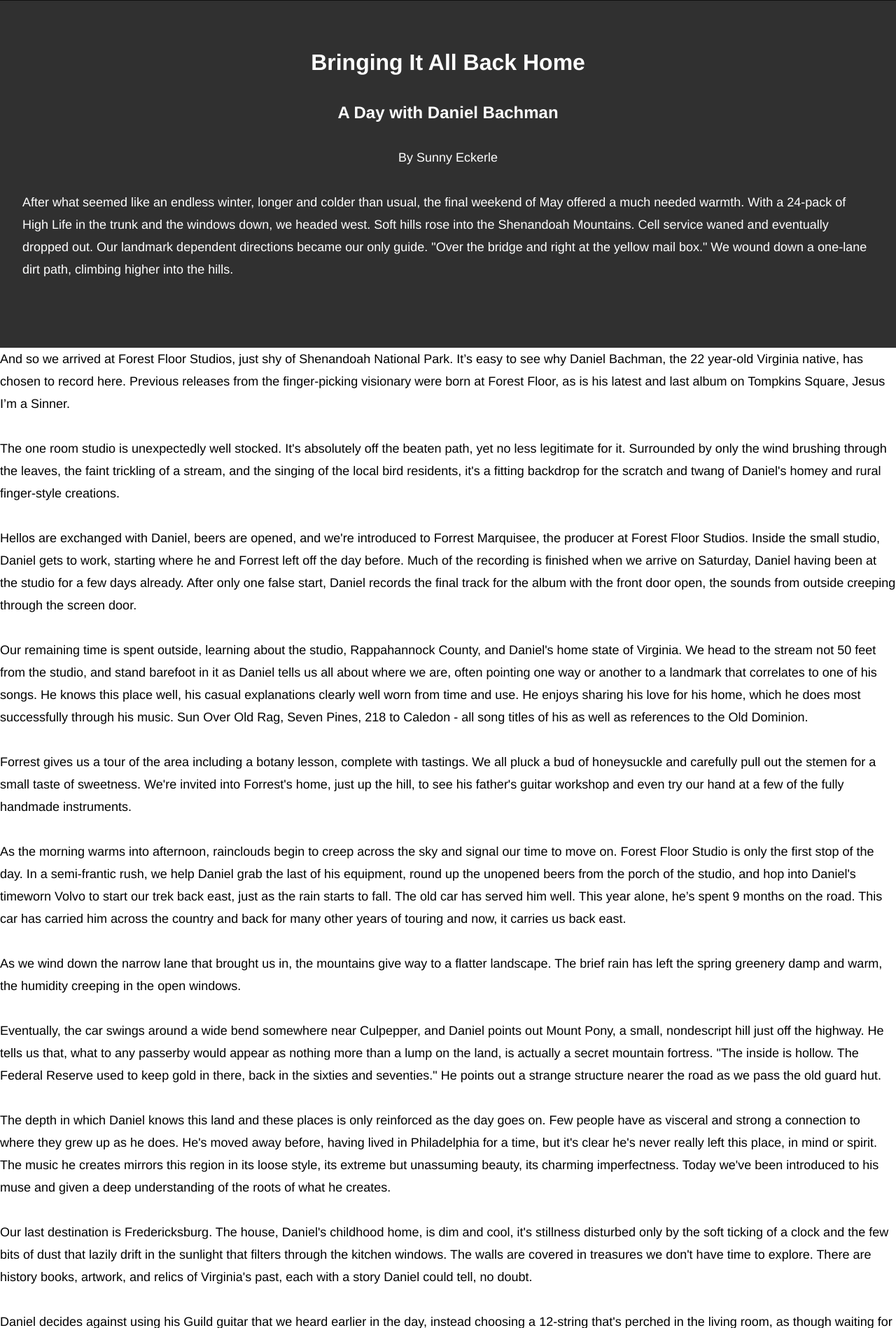
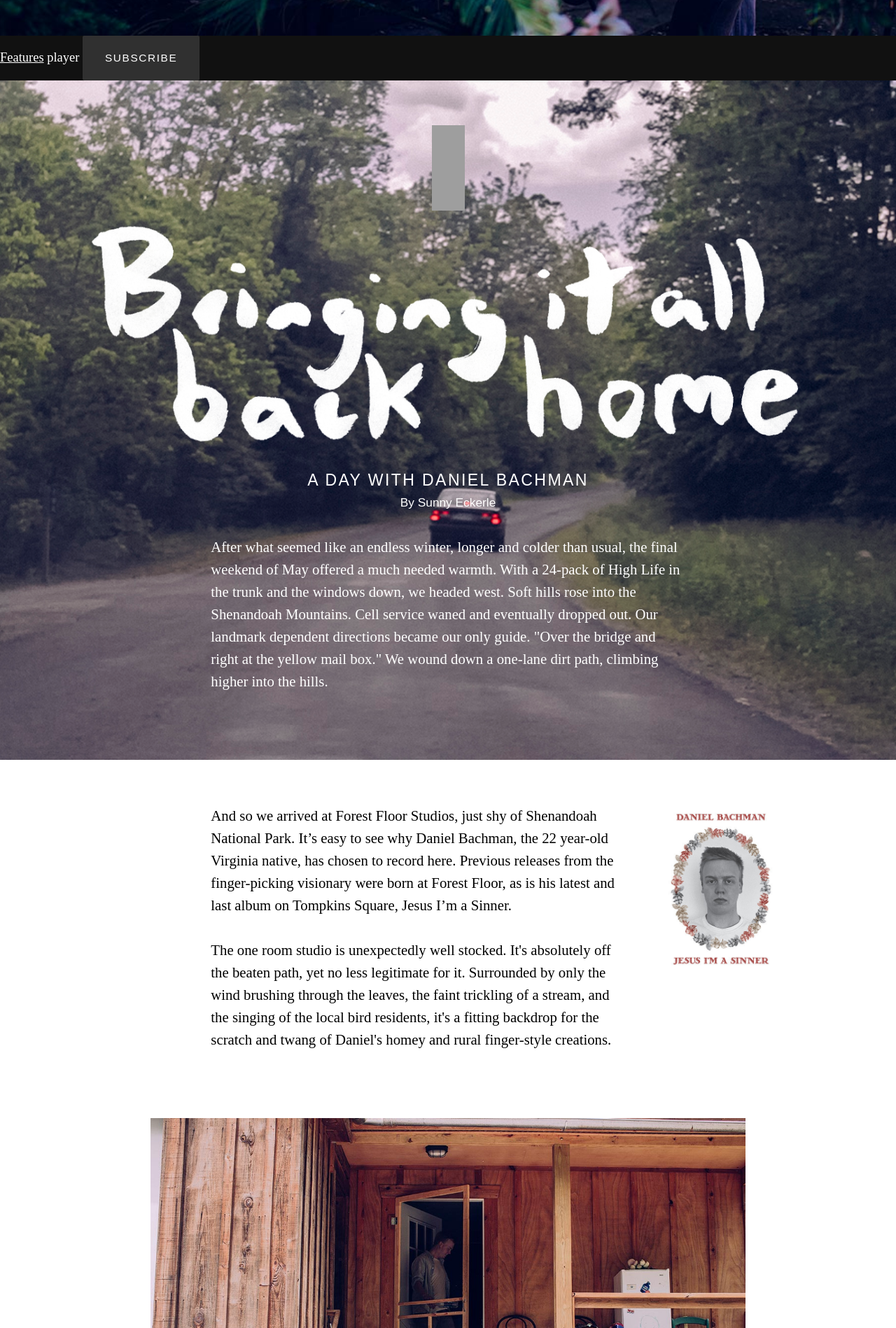
Before and after one commit to chrismuccioli/singles-club-v1, a PHP site: page / in a window 1280 px wide. Shown: the part 941-2839 px from the top of the page at 70% size. Run offline with PHP 8.4, Linux system fonts and the light colour scheme; some libraries are stand-ins or nearby versions; grey boxes are pictures that could not be loaded.

Commit message:
New images and grid layouts

```diff
--- a/css/_basscss.scss
+++ b/css/_basscss.scss
@@ -57,9 +57,30 @@ Grey: #
 // Typography
 
 body {
-  font-family: 'Helvetica Neue', Helvetica, sans-serif;
+  font-family: 'Reader Regular', serif;
+  font-size-adjust:0.53;
+  font-weight: normal;
+  font-style: normal;
   font-weight: 400;
   line-height: 2rem;
+}
+.apercu {
+  font-family: 'Apercu Regular', sans-serif;
+  font-size-adjust: 0.508;
+  font-weight: normal;
+  font-style: normal;
+}
+.apercu-medium {
+  font-family: 'Apercu Medium', Calibri, sans-serif;
+  font-size-adjust: 0.508;
+  font-weight: 600;
+  font-style: normal;
+}
+.apercu-bold {
+  font-family: 'Apercu Bold', Calibri, sans-serif;
+  font-size-adjust: 0.508;
+  font-weight: bold;
+  font-style: normal;
 }
 
 h1, .h1, h2, .h2, h3, h4, h5, h6, p, dl, ol, ul {
--- a/css/_progress.scss
+++ b/css/_progress.scss
@@ -17,6 +17,7 @@
   top: .75rem;
   bottom: .75rem;
   left: 0;
+  border-radius: .25rem;
 }
 .progress-background {
   right: 0;
--- a/css/_theme.scss
+++ b/css/_theme.scss
@@ -14,6 +14,10 @@ $green: #79f6b9;
 .bg-grey  { background-color: $grey; }
 .bg-green { background-color: $green; }
 
+.bg-cover { background-size: cover; }
+.bg-contain { background-size: contain; }
+.bg-center { background-position: center center; }
+
 .button-grey {
   color: #fff;
   background-color: $grey;
--- a/css/style.css
+++ b/css/style.css
@@ -54,9 +54,30 @@ Black: #111111
 Grey: #
 */
 body {
-  font-family: 'Helvetica Neue', Helvetica, sans-serif;
+  font-family: 'Reader Regular', serif;
+  font-size-adjust: 0.53;
+  font-weight: normal;
+  font-style: normal;
   font-weight: 400;
   line-height: 2rem; }
+
+.apercu {
+  font-family: 'Apercu Regular', sans-serif;
+  font-size-adjust: 0.508;
+  font-weight: normal;
+  font-style: normal; }
+
+.apercu-medium {
+  font-family: 'Apercu Medium', Calibri, sans-serif;
+  font-size-adjust: 0.508;
+  font-weight: 600;
+  font-style: normal; }
+
+.apercu-bold {
+  font-family: 'Apercu Bold', Calibri, sans-serif;
+  font-size-adjust: 0.508;
+  font-weight: bold;
+  font-style: normal; }
 
 h1, .h1, h2, .h2, h3, h4, h5, h6, p, dl, ol, ul {
   margin-bottom: 2rem; }
@@ -384,6 +478,15 @@ h5, h6, dl, ol, ul, p, .p {
 .bg-green {
   background-color: #79f6b9; }
 
+.bg-cover {
+  background-size: cover; }
+
+.bg-contain {
+  background-size: contain; }
+
+.bg-center {
+  background-position: center center; }
+
 .button-grey {
   color: #fff;
   background-color: #303030; }
--- a/css/style.scss
+++ b/css/style.scss
@@ -1,6 +1,7 @@
 // Singles Club Styles
 
 @import "basscss";
+@import "widths";
 @import "grid";
 @import "buttons";
 @import "progress";
--- a/index.html
+++ b/index.html
@@ -8,46 +8,119 @@
   <meta name="viewport" content="width=device-width, initial-scale=1">
   <link rel="icon" href="favicon.png" />
   <link rel="stylesheet" href="css/style.css" />
+  <script type="text/javascript">
+    WebFontConfig = { fontdeck: { id: '39874' } };
+    (function() {
+      var wf = document.createElement('script');
+      wf.src = ('https:' == document.location.protocol ? 'https' : 'http') +
+      '://ajax.googleapis.com/ajax/libs/webfont/1/webfont.js';
+      wf.type = 'text/javascript';
+      wf.async = 'true';
+      var s = document.getElementsByTagName('script')[0];
+      s.parentNode.insertBefore(wf, s);
+    })();
+  </script>
 </head>
+
 <body class="responsive" ng-app="plangular">
 
   <nav>
     nav here
   </nav>
 
-  <header class="center px2 py4 white bg-black">
-    <img src="images/danielbachman.svg" alt="Daniel Bachman" class="fit" />
-    <div>
-      <h2 class="h2 caps">Side A: Coming Home*</h2>
+  <header class="center px2 py4 white bg-black bg-cover bg-center" style="background-image: url(images/daniel-hero.jpg)">
+    <img src="images/danielbachman.svg" alt="Daniel Bachman" class="fit m-x33 l-x33 mb4" />
+    <div class="container">
       <div plangular src="https://soundcloud.com/singlesclubfm/coming-home">
-        <p>{{ track.user.username }}</p>
-        <h1>{{ track.title }}</h1>
-        <a href ng-click="player.play(track)">Play</a>
-        <a href ng-click="player.pause()">Pause</a>
+        <h2 class="apercu h2 caps mb0">Side A: Coming Home*</h2>
+        <div class="section clearfix mb1">
+          <div class="col span_2_of_12">&nbsp;</div>
+          <div class="col span_8_of_12 clearfix">
+            <div class="left mr1">
+              <a href ng-click="player.play(track)" ng-hide="player.playing == track" class="white">Play</a>
+              <a href ng-click="player.pause()" ng-show="player.playing == track" class="white">Pause</a>
+            </div>
+            <div class="progress clearfix">
+              <div class="progress-background bg-white"></div>
+              <div class="progress-buffer"></div>
+              <div class="progress-played bg-green" style="width: {{ currentTime / duration * 100 }}%"></div>
+              <div class="progress-overlay" ng-click="seekTo($event)"></div>
+            </div>
+          </div>
+          <div class="col span_2_of_12">&nbsp;</div>
+        </div>
       </div>
-      <p class="small">*Audio is recommended for this feature. Just hit play and start reading.</p>
+      <p class="small green">*Audio is recommended for this feature.<br> Just hit play and start reading.</p>
       <img src="images/stereo.svg" alt="Stereo" />
     </div>
   </header>
 
+  <div class="white bg-black">
+    <a href class="white">Features</a>
+    <span>player</span>
+    <a href class="apercu caps button button-grey">Subscribe</a>
+  </div>
+
   <article class="">
-    <div class="white bg-grey px2 py4">
-      <h1 class="center">Bringing It All Back Home</h1>
-      <h2 class="center">A Day with Daniel Bachman</h2>
-      <p class="center">By Sunny Eckerle</p>
-      <p>After what seemed like an endless winter, longer and colder than usual, the final weekend of May offered a much needed warmth. With a 24-pack of High Life in the trunk and the windows down, we headed west. Soft hills rose into the Shenandoah Mountains. Cell service waned and eventually dropped out. Our landmark dependent directions became our only guide. "Over the bridge and right at the yellow mail box." We wound down a one-lane dirt path, climbing higher into the hills.
+    <div class="white bg-grey px2 py4 bg-cover bg-center" style="background-image: url(images/daniel-intro.jpg)">
+      <div class="container">
+        <img src="images/numeral-1.svg" width="47" height="122" class="block mx-auto" alt="1" />
+        <img src="images/bringingitallbackhome.png" alt="Bringing it all back home" class="fit" />
+        <h2 class="center apercu caps mb0">A Day with Daniel Bachman</h2>
+        <p class="center apercu">By Sunny Eckerle</p>
+        <div class="section clearfix">
+          <div class="col span_2_of_12">&nbsp;</div>
+          <div class="col span_8_of_12">
+            <p>After what seemed like an endless winter, longer and colder than usual, the final weekend of May offered a much needed warmth. With a 24-pack of High Life in the trunk and the windows down, we headed west. Soft hills rose into the Shenandoah Mountains. Cell service waned and eventually dropped out. Our landmark dependent directions became our only guide. "Over the bridge and right at the yellow mail box." We wound down a one-lane dirt path, climbing higher into the hills.</p>
+          </div>
+          <div class="col span_2_of_12"> </div>
+        </div>
+      </div>
     </div>
-<p>And so we arrived at Forest Floor Studios, just shy of Shenandoah National Park.  It’s easy to see why Daniel Bachman, the 22 year-old Virginia native, has chosen to record here. Previous releases from the finger-picking visionary were born at Forest Floor, as is his latest and last album on Tompkins Square, Jesus I’m a Sinner.</p>
-<p>The one room studio is unexpectedly well stocked. It's absolutely off the beaten path, yet no less legitimate for it. Surrounded by only the wind brushing through the leaves, the faint trickling of a stream, and the singing of the local bird residents, it's a fitting backdrop for the scratch and twang of Daniel's homey and rural finger-style creations.</p>
-<p>Hellos are exchanged with Daniel, beers are opened, and we're introduced to Forrest Marquisee, the producer at Forest Floor Studios. Inside the small studio, Daniel gets to work, starting where he and Forrest left off the day before. Much of the recording is finished when we arrive on Saturday, Daniel having been at the studio for a few days already. After only one false start, Daniel records the final track for the album with the front door open, the sounds from outside creeping through the screen door.</p>
-<p>Our remaining time is spent outside, learning about the studio, Rappahannock County, and Daniel's home state of Virginia. We head to the stream not 50 feet from the studio, and stand barefoot in it as Daniel tells us all about where we are, often pointing one way or another to a landmark that correlates to one of his songs. He knows this place well, his casual explanations clearly well worn from time and use. He enjoys sharing his love for his home, which he does most successfully through his music. Sun Over Old Rag, Seven Pines, 218 to Caledon - all song titles of his as well as references to the Old Dominion.</p>
+    <div class="container clearfix py4">
+      <div class="col span_2_of_12">&nbsp;</div>
+      <div class="col span_7_of_12">
+        <p>And so we arrived at Forest Floor Studios, just shy of Shenandoah National Park.  It’s easy to see why Daniel Bachman, the 22 year-old Virginia native, has chosen to record here. Previous releases from the finger-picking visionary were born at Forest Floor, as is his latest and last album on Tompkins Square, Jesus I’m a Sinner.</p>
+        <p>The one room studio is unexpectedly well stocked. It's absolutely off the beaten path, yet no less legitimate for it. Surrounded by only the wind brushing through the leaves, the faint trickling of a stream, and the singing of the local bird residents, it's a fitting backdrop for the scratch and twang of Daniel's homey and rural finger-style creations.</p>
+      </div>
+      <div class="col span_3_of_12">
+        <img src="images/jesusimasinner.jpg" alt="Jesus I'm a Sinner" class="fit" />
+      </div>
+    </div>
+    <div class="container clearfix">
+      <div class="section">
+        <div class="col span_1_of_12">&nbsp;</div>
+        <div class="col span_10_of_12">
+          <img src="images/daniel-studio.jpg" alt="Studio" class="fit" />
+        </div>
+        <div class="col span_1_of_12">&nbsp;</div>
+      </div>
+      <div class="section clearfix">
+        <div class="col span_2_of_12">&nbsp;</div>
+        <div class="col span_8_of_12">
+          <p>Hellos are exchanged with Daniel, beers are opened, and we're introduced to Forrest Marquisee, the producer at Forest Floor Studios. Inside the small studio, Daniel gets to work, starting where he and Forrest left off the day before. Much of the recording is finished when we arrive on Saturday, Daniel having been at the studio for a few days already. After only one false start, Daniel records the final track for the album with the front door open, the sounds from outside creeping through the screen door.</p>
+          <p>Our remaining time is spent outside, learning about the studio, Rappahannock County, and Daniel's home state of Virginia. We head to the stream not 50 feet from the studio, and stand barefoot in it as Daniel tells us all about where we are, often pointing one way or another to a landmark that correlates to one of his songs. He knows this place well, his casual explanations clearly well worn from time and use. He enjoys sharing his love for his home, which he does most successfully through his music. Sun Over Old Rag, Seven Pines, 218 to Caledon - all song titles of his as well as references to the Old Dominion.</p>
+        </div>
+        <div class="col span_2_of_12">&nbsp;</div>
+      </div>
+    </div>
+<aside style="background-image: url(images/daniel-water.jpg)" class="bg-cover px2 py4">
+  <p>Some svg text goes here</p>
+</aside>
 <p>Forrest gives us a tour of the area including a botany lesson, complete with tastings. We all pluck a bud of honeysuckle and carefully pull out the stemen for a small taste of sweetness. We're invited into Forrest's home, just up the hill, to see his father's guitar workshop and even try our hand at a few of the fully handmade instruments.</p>
 <p>As the morning warms into afternoon, rainclouds begin to creep across the sky and signal our time to move on. Forest Floor Studio is only the first stop of the day. In a semi-frantic rush, we help Daniel grab the last of his equipment, round up the unopened beers from the porch of the studio, and hop into Daniel's timeworn Volvo to start our trek back east, just as the rain starts to fall. The old car has served him well. This year alone, he’s spent 9 months on the road. This car has carried him across the country and back for many other years of touring and now, it carries us back east.</p>
+<img src="images/daniel-car.jpg" alt="Daniel's car" class="fit" />
+<img src="images/daniel-car-2.jpg" alt="Daniel's car" class="fit" />
 <p>As we wind down the narrow lane that brought us in, the mountains give way to a flatter landscape. The brief rain has left the spring greenery damp and warm, the humidity creeping in the open windows.</p>
 <p>Eventually, the car swings around a wide bend somewhere near Culpepper, and Daniel points out Mount Pony, a small, nondescript hill just off the highway. He tells us that, what to any passerby would appear as nothing more than a lump on the land, is actually a secret mountain fortress. "The inside is hollow. The Federal Reserve used to keep gold in there, back in the sixties and seventies." He points out a strange structure nearer the road as we pass the old guard hut.</p>
 <p>The depth in which Daniel knows this land and these places is only reinforced as the day goes on. Few people have as visceral and strong a connection to where they grew up as he does. He's moved away before, having lived in Philadelphia for a time, but it's clear he's never really left this place, in mind or spirit. The music he creates mirrors this region in its loose style, its extreme but unassuming beauty, its charming imperfectness. Today we've been introduced to his muse and given a deep understanding of the roots of what he creates.</p>
+<img src="images/daniel-driving.jpg" alt="Driving" class="fit" />
 <p>Our last destination is Fredericksburg. The house, Daniel's childhood home, is dim and cool, it's stillness disturbed only by the soft ticking of a clock and the few bits of dust that lazily drift in the sunlight that filters through the kitchen windows. The walls are covered in treasures we don't have time to explore. There are history books, artwork, and relics of Virginia's past, each with a story Daniel could tell, no doubt.</p>
 <p>Daniel decides against using his Guild guitar that we heard earlier in the day, instead choosing a 12-string that's perched in the living room, as though waiting for him. After a quick bit of tuning by ear, we head into the green and sunny backyard. Daniel takes a seat on the back patio with his guitar and as the sun begins to sink, we end the day in the place where it all began.</p>
+<div class="px2 py4 bg-cover white" style="background-image: url(images/daniel-end.jpg)">
+  <h3>Watch</h3>
+  <p>Daniel Bachman performs &ldquo;Jesus, I&rsquo;m a Sinner&rdquo;</p>
+</div>
 </article>
 
 <article>
```
Also changed, not shown: other parts of css/style.css (+74 -1 lines), css/_widths.scss (added, +36 -0 lines), images/bringingitallbackhome.png (added), images/daniel-car-2.jpg (added), images/daniel-car.jpg (added), images/daniel-driving.jpg (added), images/daniel-end.jpg (added), images/daniel-hero.jpg (added), images/daniel-intro.jpg (added), images/daniel-studio.jpg (added), images/daniel-water.jpg (added), images/jesusimasinner.jpg (added).
